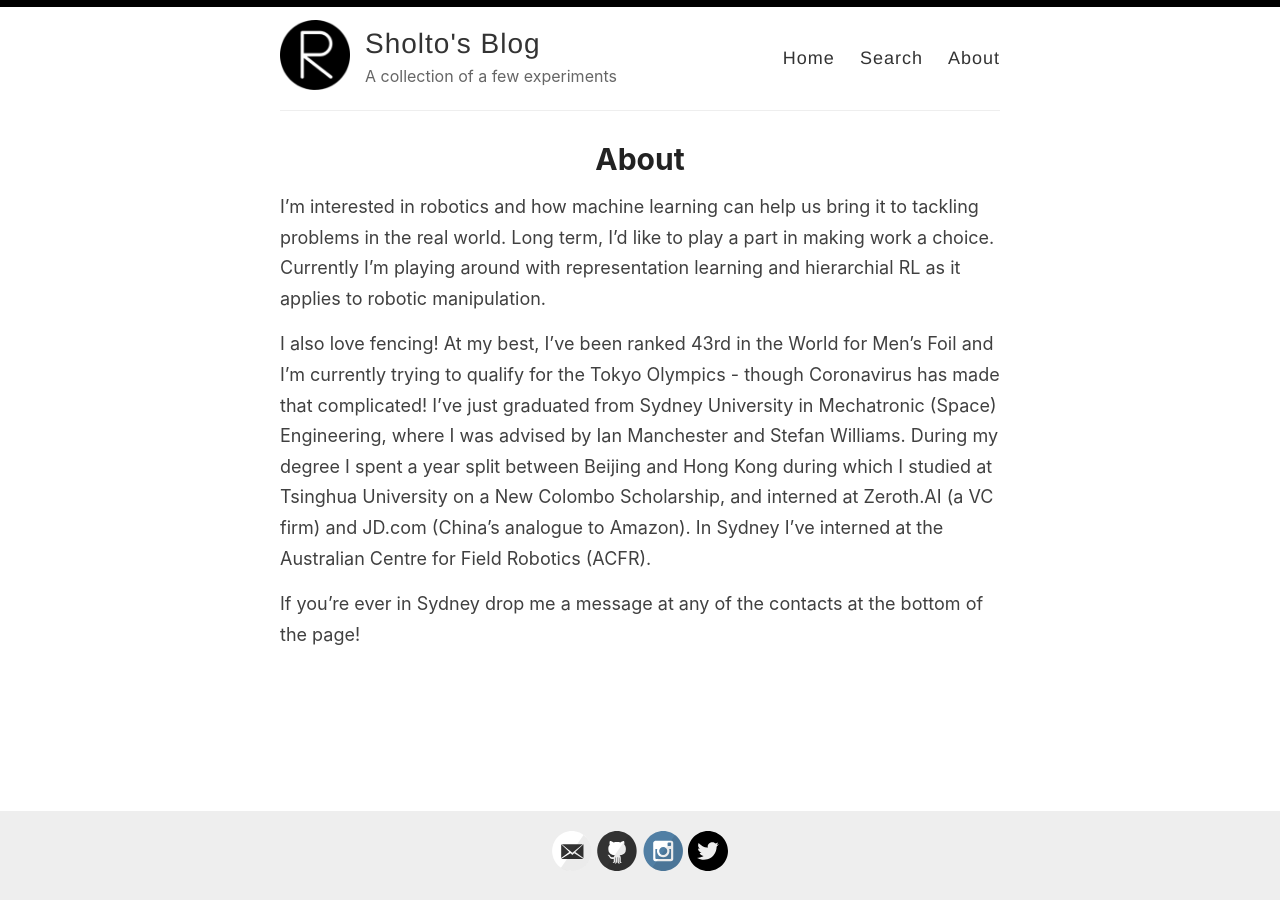
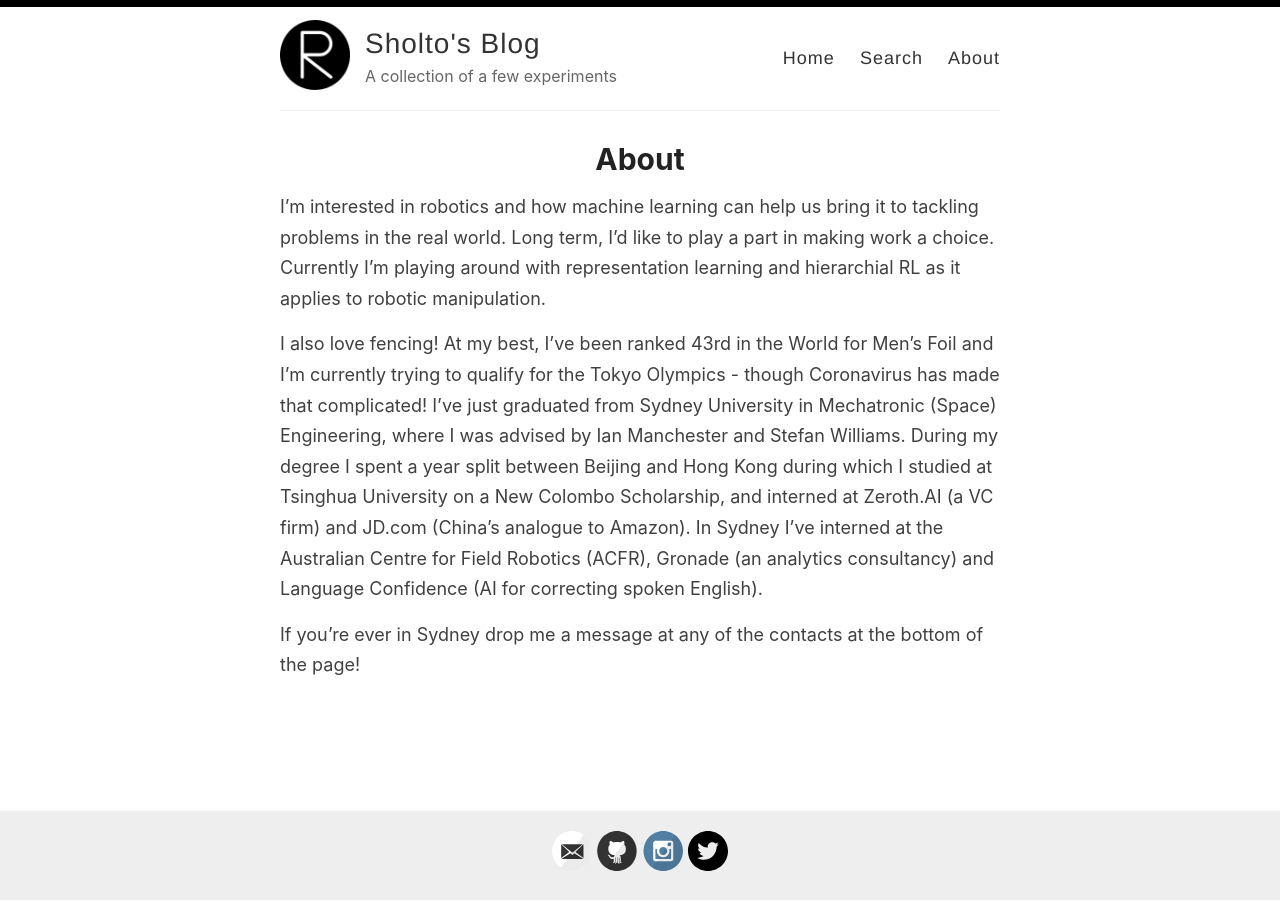
Before and after one commit to sholtodouglas/sholtodouglas.github.io, a Jekyll site: the page built from _pages/about.md, in a window 1280 px wide. Built offline with Jekyll 4.4.1, drawn with Linux system fonts in a browser that asks for light colours.

Commit message:
Update about.md

```diff
--- a/_pages/about.md
+++ b/_pages/about.md
@@ -6,6 +6,6 @@
 
 I'm interested in robotics and how machine learning can help us bring it to tackling problems in the real world. Long term, I'd like to play a part in making work a choice. Currently I'm playing around with representation learning and hierarchial RL as it applies to robotic manipulation.
 
-I also love fencing! At my best, I've been ranked 43rd in the World for Men's Foil and I'm currently trying to qualify for the Tokyo Olympics - though Coronavirus has made that complicated! I've just graduated from Sydney University in Mechatronic (Space) Engineering, where I was advised by Ian Manchester and Stefan Williams. During my degree I spent a year split between Beijing and Hong Kong during which I studied at Tsinghua University on a New Colombo Scholarship, and interned at Zeroth.AI (a VC firm) and JD.com (China's analogue to Amazon). In Sydney I've interned at the Australian Centre for Field Robotics (ACFR).
+I also love fencing! At my best, I've been ranked 43rd in the World for Men's Foil and I'm currently trying to qualify for the Tokyo Olympics - though Coronavirus has made that complicated! I've just graduated from Sydney University in Mechatronic (Space) Engineering, where I was advised by Ian Manchester and Stefan Williams. During my degree I spent a year split between Beijing and Hong Kong during which I studied at Tsinghua University on a New Colombo Scholarship, and interned at Zeroth.AI (a VC firm) and JD.com (China's analogue to Amazon). In Sydney I've interned at the Australian Centre for Field Robotics (ACFR),  Gronade (an analytics consultancy) and Language Confidence (AI for correcting spoken English).
 
 If you're ever in Sydney drop me a message at any of the contacts at the bottom of the page!
```
